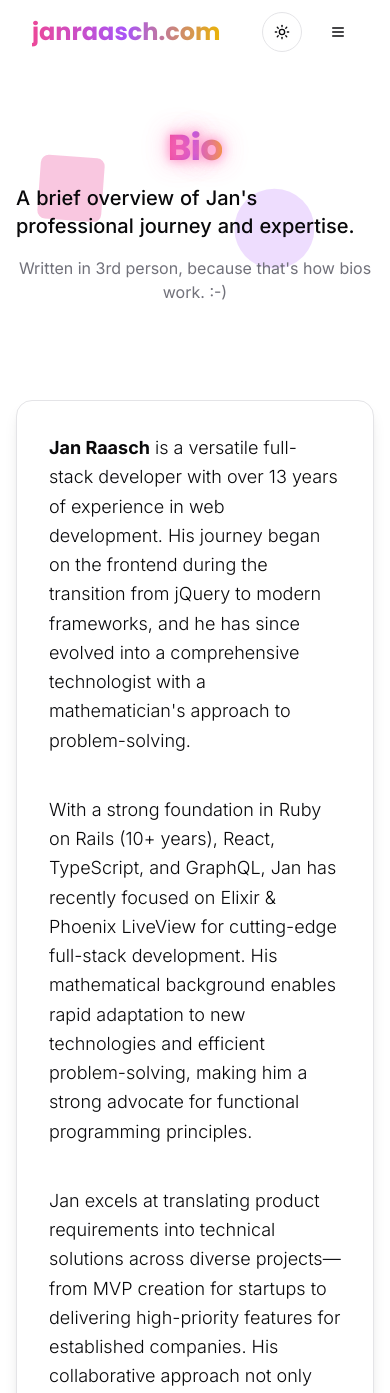
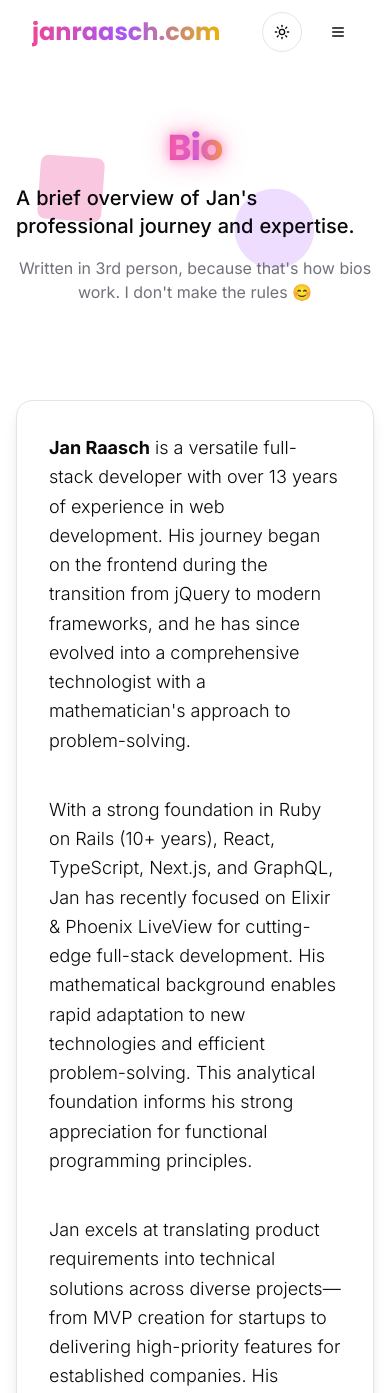
Before and after one commit to janraasch/janraaschcom-vibrant, a Next.js app: page /bio in a window 390 px wide. Shown: the top 1393 px of the page. Built offline with nearby package versions, Linux system fonts and the light colour scheme.

Commit message:
feat: polish bio

```diff
--- a/app/bio/page.tsx
+++ b/app/bio/page.tsx
@@ -30,7 +30,7 @@ export default function BioPage() {
               className="flex items-center justify-center gap-2 mt-4 text-muted-foreground"
             >
               <StickerIcon className="h-4 w-4 hidden sm:inline" />
-              <span>Written in 3rd person, because that's how bios work.<span className="sm:hidden"> :-)</span></span>
+              <span>Written in 3rd person, because that's how bios work.<span className="sm:hidden"> I don't make the rules 😊</span></span>
             </MotionDiv>
           </div>
         </div>
@@ -59,7 +59,7 @@ export default function BioPage() {
                 viewport={{ once: true }}
               >
                 <p className="text-lg text-foreground leading-relaxed font-light font-sans">
-                  With a strong foundation in Ruby on Rails (10+ years), React, TypeScript, and GraphQL, Jan has recently focused on Elixir & Phoenix LiveView for cutting-edge full-stack development. His mathematical background enables rapid adaptation to new technologies and efficient problem-solving, making him a strong advocate for functional programming principles.
+                  With a strong foundation in Ruby on Rails (10+ years), React, TypeScript, Next.js, and GraphQL, Jan has recently focused on Elixir & Phoenix LiveView for cutting-edge full-stack development. His mathematical background enables rapid adaptation to new technologies and efficient problem-solving. This analytical foundation informs his strong appreciation for functional programming principles.
                 </p>
               </MotionDiv>
 
```
